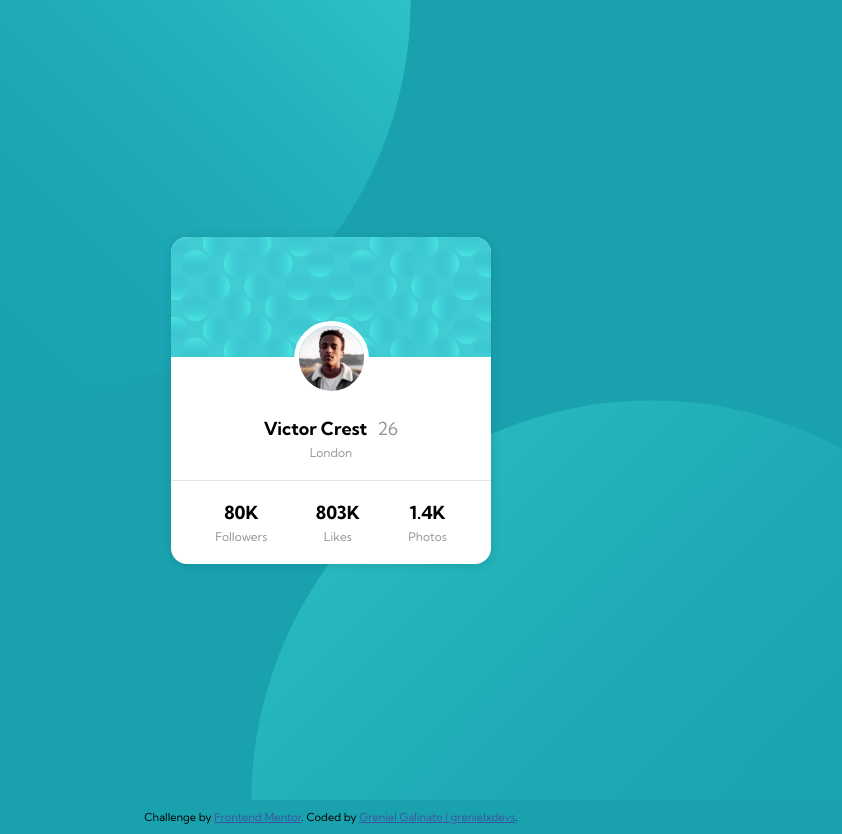
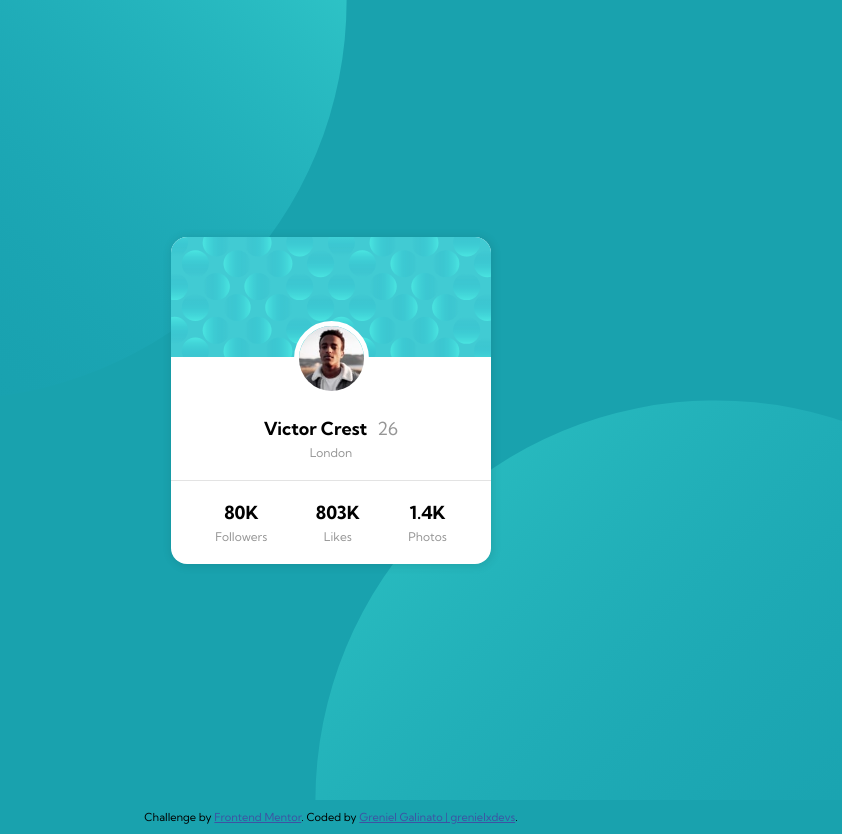
Before and after one commit to grenielxdevs/fem_profile_card_component, a plain HTML site: page index.html in a window 1280 px wide. Shown: the whole page, without its empty margins (309-1151 px from the left). Drawn offline with Linux system fonts and the light colour scheme.

Commit message:
fem_profile_card_component: changing positions

```diff
--- a/styles.css
+++ b/styles.css
@@ -42,7 +42,7 @@ body {
     height: 100vh;
     width: 100vw;
     top: -50%;
-    left: -25%;
+    left: -30%;
 }
 
 .container::after {
@@ -54,7 +54,7 @@ body {
     height: 100vh;
     width: 100vw;
     bottom: -50%;
-    right: -25%;
+    right: -30%;
 }
 
 .card {
```
